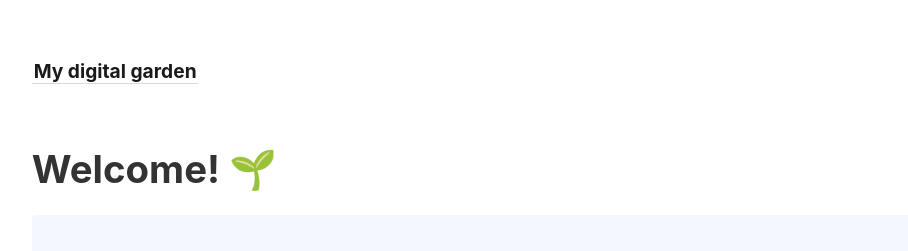
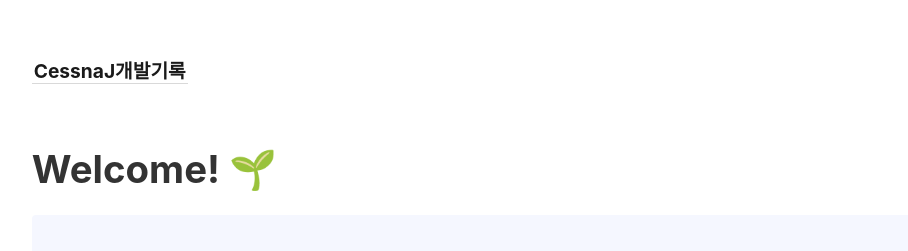
Before and after one commit to CessnaJ/CessnaJObsydianVelog, a Jekyll site: the page built from _pages/index.md, in a window 1280 px wide. Shown: the top 251 px of the page, without its empty margins (45-953 px from the left). Built offline with Jekyll 4.4.1, drawn with Linux system fonts in a browser that asks for light colours.

Commit message:
Mofidy: velog title

```diff
--- a/_config.yml
+++ b/_config.yml
@@ -1,14 +1,14 @@
-title:               My digital garden
-include:             ['_pages']
-exclude:             ['_includes/notes_graph.json']
+title: CessnaJ개발기록
+include: ["_pages"]
+exclude: ["_includes/notes_graph.json"]
 # You may need to change the base URL depending on your deploy configuration.
 # Specifically, when using GitHub Pages, the baseurl should point to where GitHub
 # Pages deploys your repository (which is usually the repository name).
-baseurl:             ''
+baseurl: ""
 
 # If you are using a host that cannot resolve URLs that do
 # not end with .html (such as Neocities), set this to 'true'.
-use_html_extension:  false
+use_html_extension: false
 
 # Set to `true` to open non-internal links in new tabs, or
 # set to `false` to open non-internal links in current tab.
@@ -19,15 +19,15 @@ open_external_links_in_new_tab: true
 # as their browser will communicate with Twitter's servers.
 embed_tweets: false
 
-permalink:           pretty
+permalink: pretty
 relative_permalinks: false
 
 plugins:
   - jekyll-last-modified-at
 
 sass:
-  sass_dir:          _sass
-  style:            :compressed
+  sass_dir: _sass
+  style: :compressed
 
 collections:
   notes:
```
